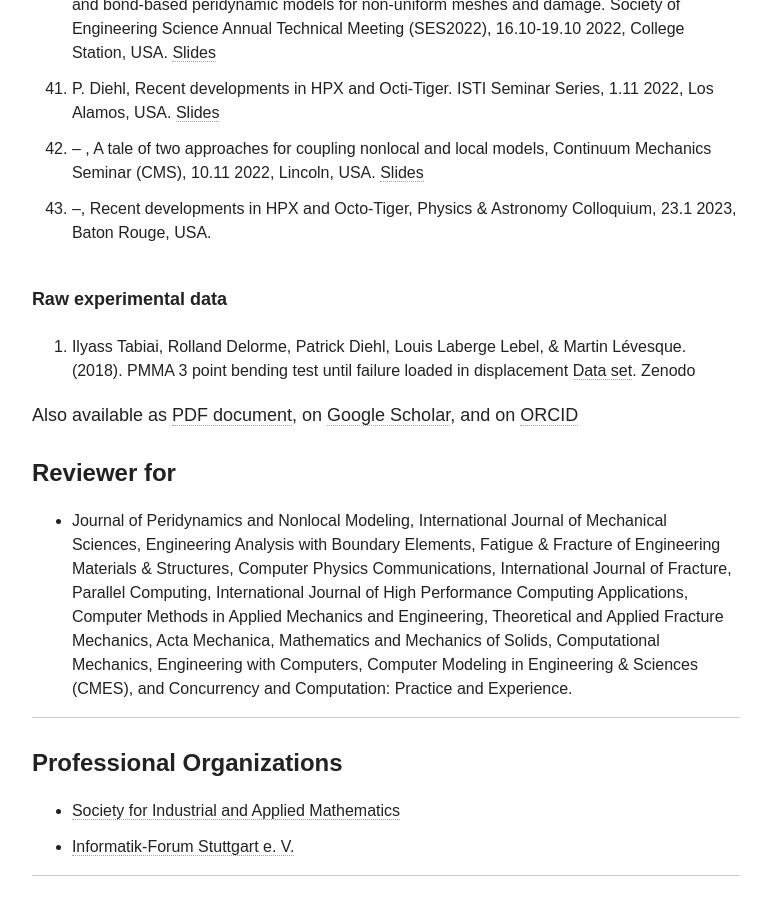
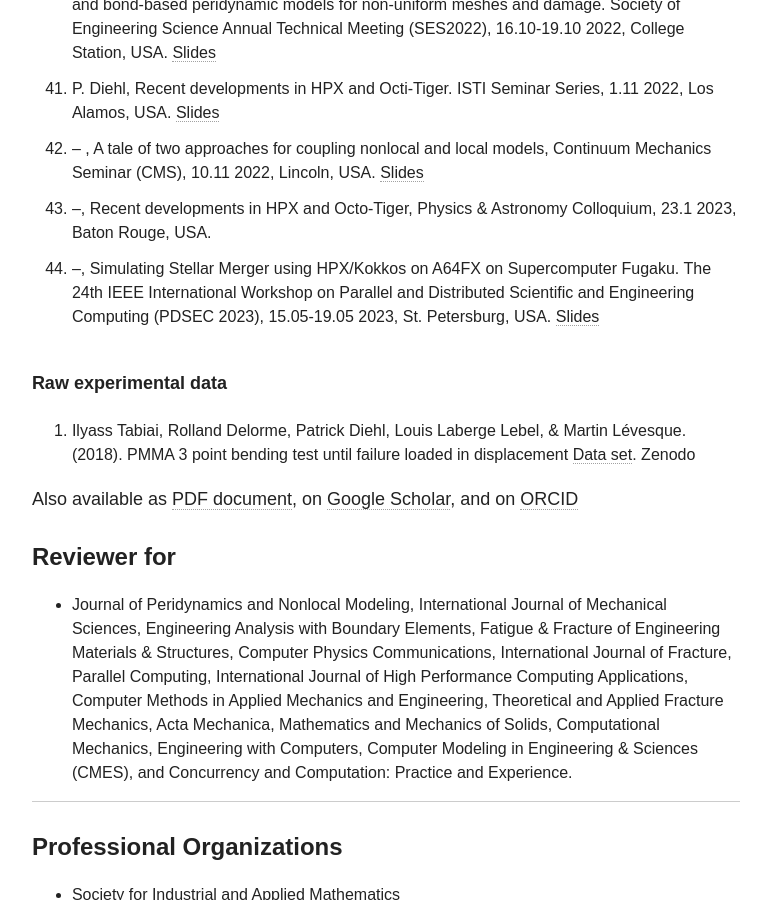
Before and after one commit to diehlpk/diehlpk.github.io, a Jekyll site: the page built from cv/index.md, in a window 1280 px wide and 900 px high, scrolled down 16543 px. Shown: the whole window, without its empty margins (254-1025 px from the left). Built offline with Jekyll 4.4.1, drawn with Linux system fonts in a browser that asks for light colours; nearby versions of some CDN libraries; some web fonts are replaced.

Commit message:
Add PDSEC talk

```diff
--- a/cv/index.md
+++ b/cv/index.md
@@ -416,6 +416,7 @@ Congress for Theoretical and Applied Mechanics, 04.06-09.06 2018, Rosemont, US.
 1.11 2022, Los Alamos, USA. [Slides](https://de.slideshare.net/PatrickDiehl3/recent-developments-in-hpx-and-octotiger-254076663)
 42. -- , A tale of two approaches for coupling nonlocal and local models, Continuum Mechanics Seminar (CMS), 10.11 2022, Lincoln, USA. [Slides](https://www.slideshare.net/PatrickDiehl3/a-tale-of-two-approaches-for-coupling-nonlocal-and-local-models)
 43. --, Recent developments in HPX and Octo-Tiger, Physics & Astronomy Colloquium, 23.1 2023, Baton Rouge, USA.
+44. --, Simulating Stellar Merger using HPX/Kokkos on A64FX on Supercomputer Fugaku. The 24th IEEE International Workshop on Parallel and Distributed Scientific and Engineering Computing (PDSEC 2023), 15.05-19.05 2023, St. Petersburg, USA. [Slides](https://www.slideshare.net/PatrickDiehl3/simulating-stellar-merger-using-hpxkokkos-on-a64fx-on-supercomputer-fugaku)
 
 ###### Raw experimental data
 1. Ilyass Tabiai, Rolland Delorme, Patrick Diehl, Louis Laberge Lebel, & Martin Lévesque. (2018). PMMA 3 point bending test until failure loaded in displacement [Data set](http://doi.org/10.5281/zenodo.1172068). Zenodo
```
